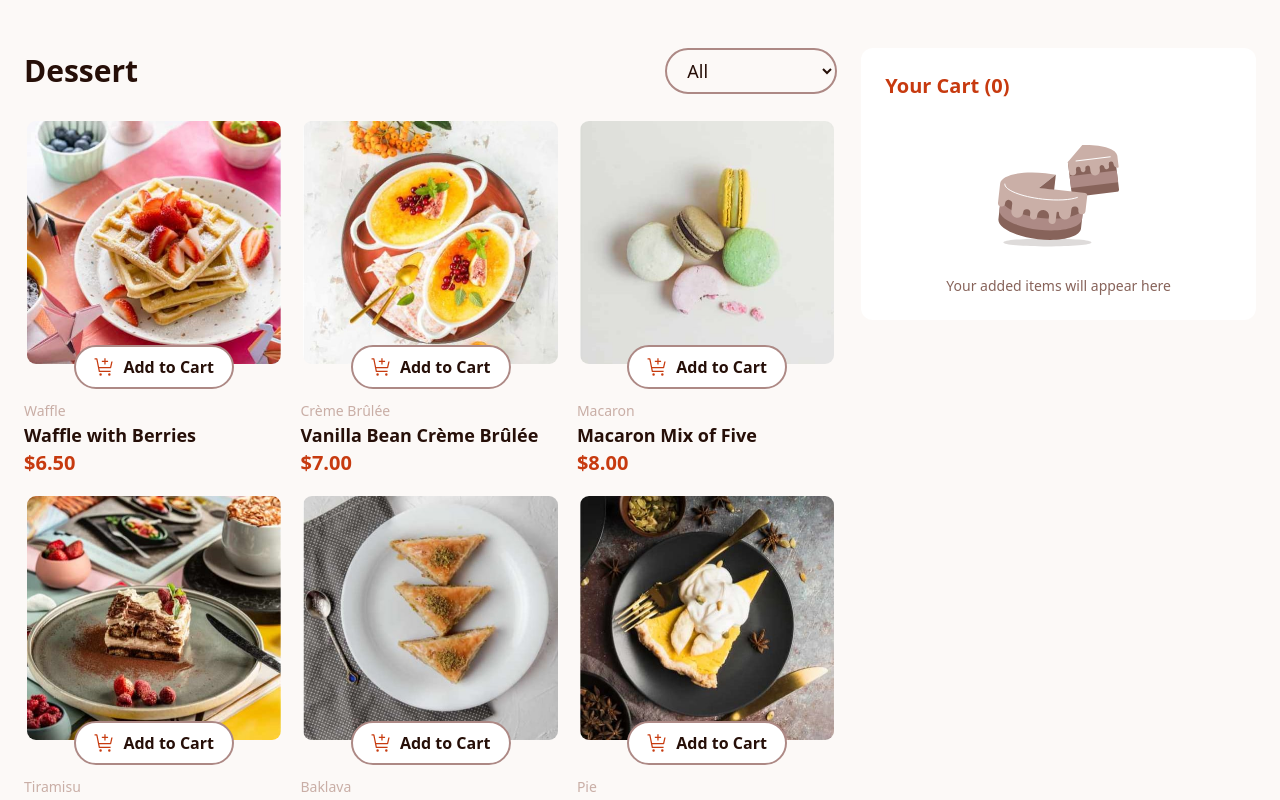
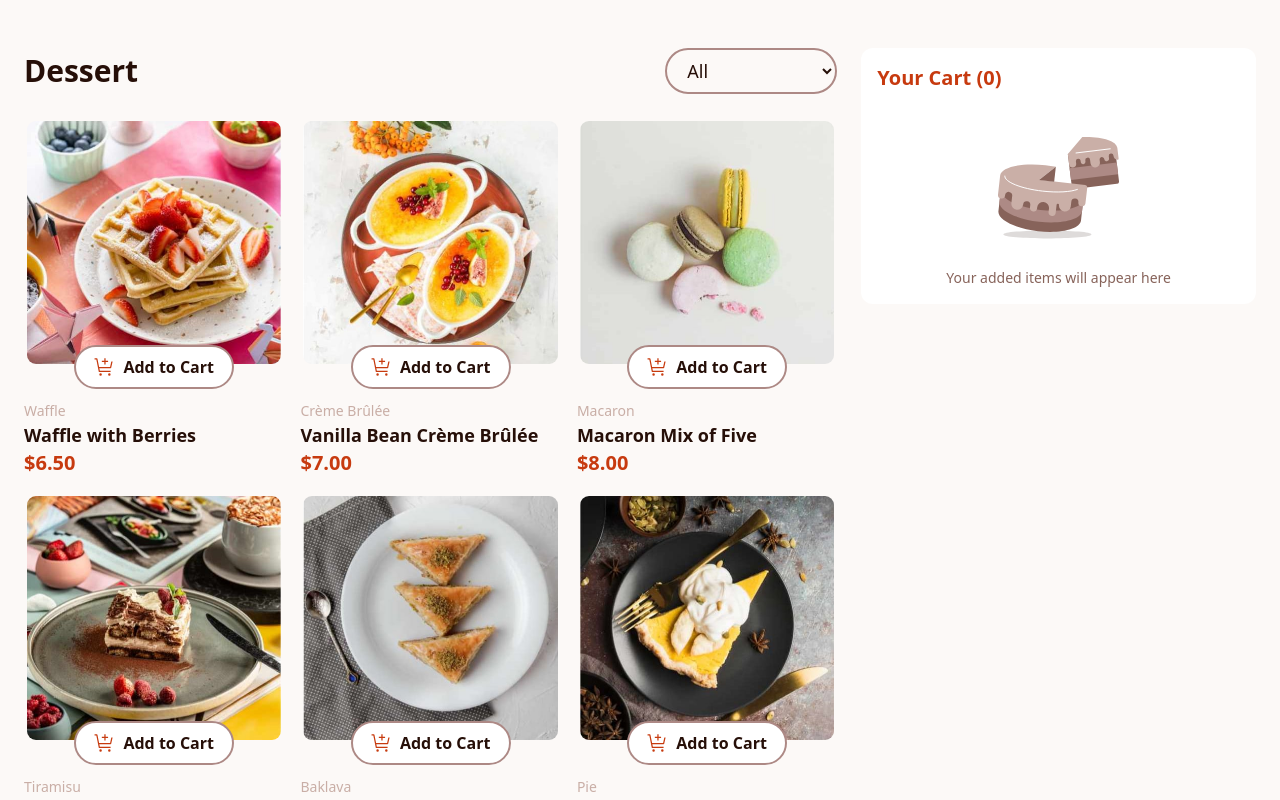
Before and after one commit to Mohammed-Nedjima/product_list_with_cart, a React (Vite) app: page / in a window 1280 px wide. Shown: the top 800 px of the page. Built offline with nearby package versions, Linux system fonts and the light colour scheme.

Commit message:
Adjust padding and width of cart component for improved layout

```diff
--- a/src/components/cart/cart.tsx
+++ b/src/components/cart/cart.tsx
@@ -17,7 +17,7 @@ const Cart = ({ onConfirmOrder }: CartProps) => {
   const { cartItems, removeProduct } = context;
 
   return (
-    <div className="bg-white p-6 grid gap-4 rounded-xl h-fit w-full col-span-2 lg:col-span-1 ">
+    <div className="bg-white p-4 grid gap-4 rounded-xl h-fit  col-span-1 md:col-span-2 lg:col-span-1 ">
       <h2 className="text-xl text-red font-bold mb-4">
         Your Cart ({cartItems.size})
       </h2>
```
